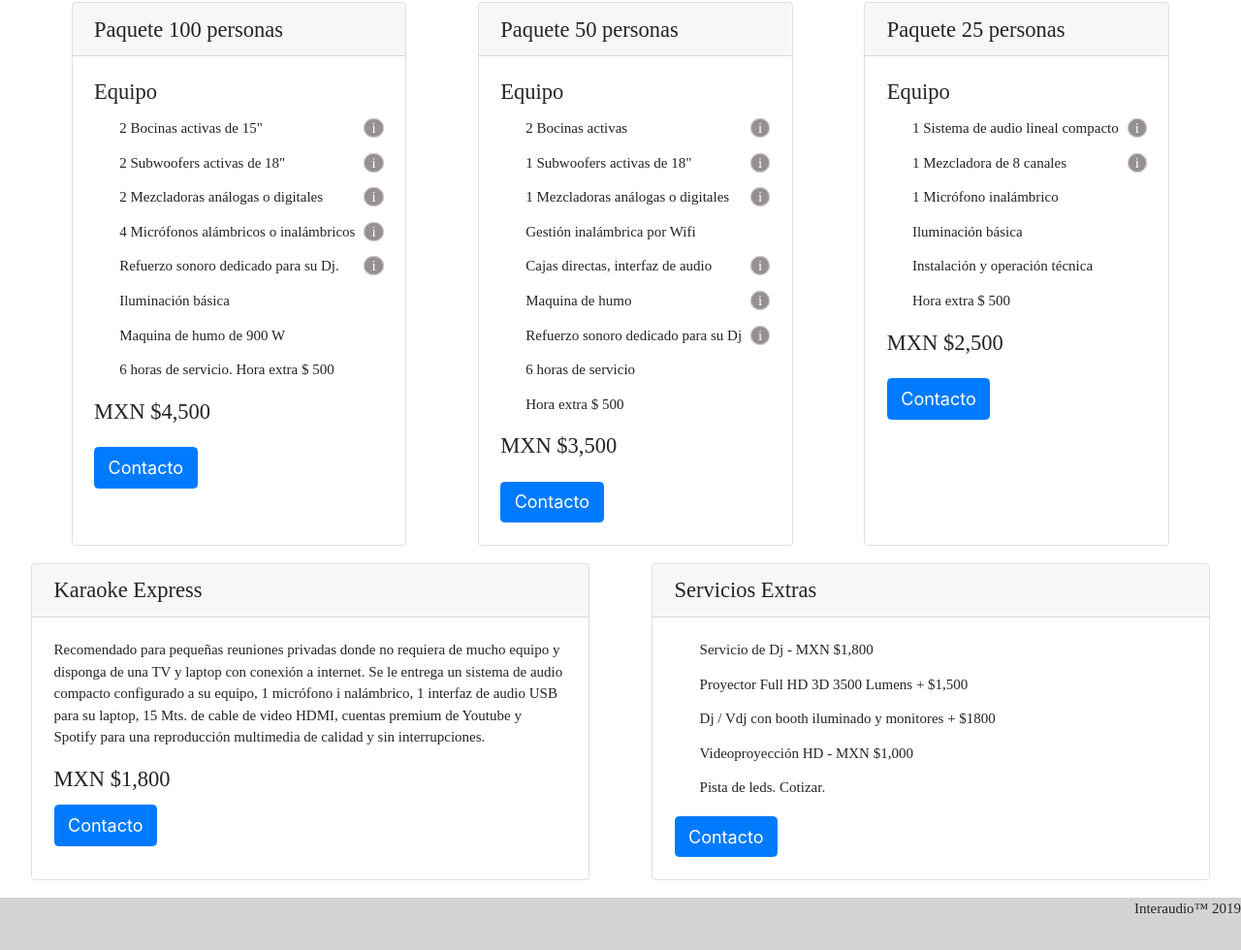
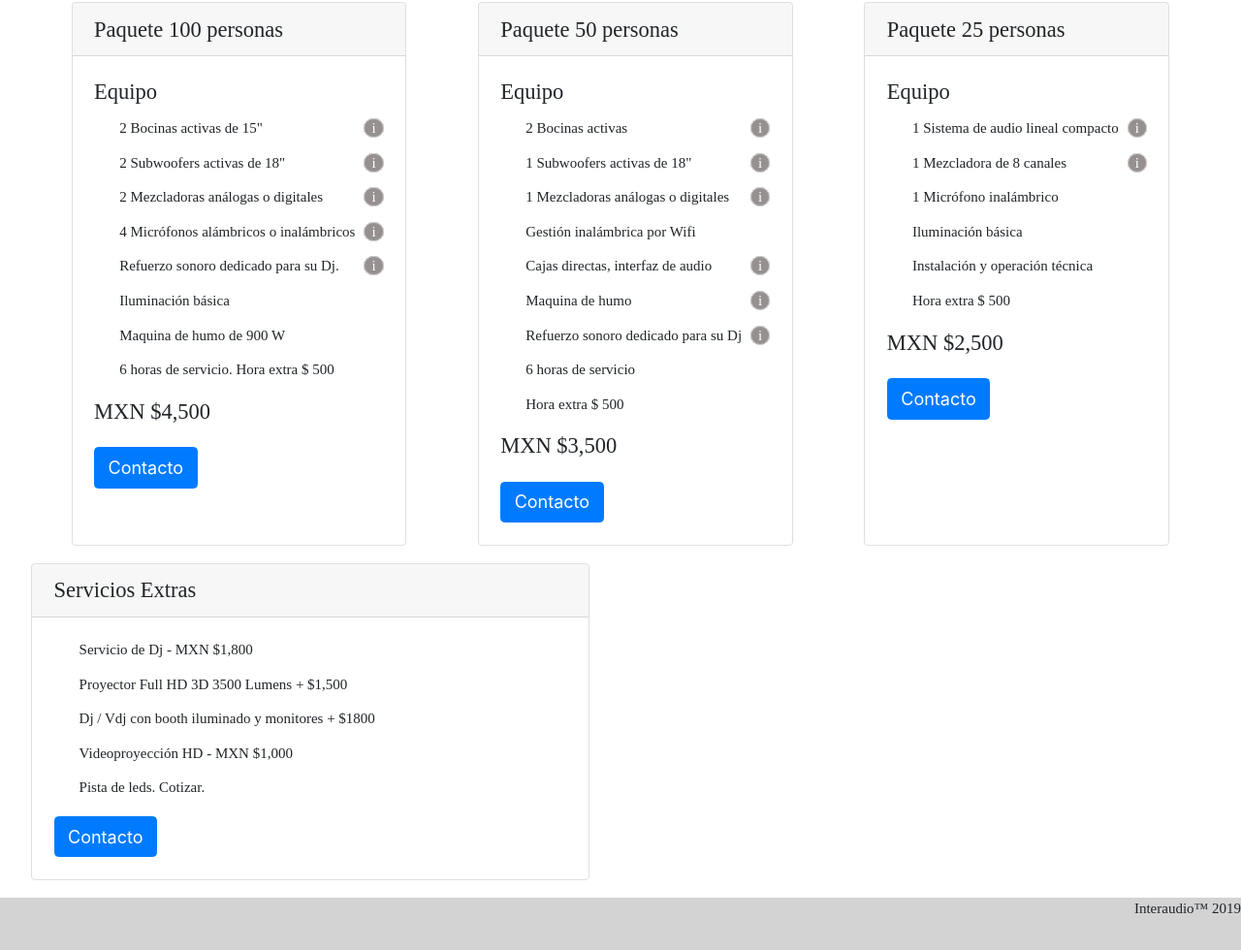
Before and after one commit to danielles0xG/interaudio_v3, a Gatsby site: page / in a window 1280 px wide. Shown: the part 1113-2093 px from the top of the page at 97% size. Built offline with nearby package versions, Linux system fonts and the light colour scheme; Gatsby itself is replaced by a stand-in of ours; a web font is replaced by a local one.

Commit message:
Update Paquetes.jsx
Delete karaoke

```diff
--- a/src/components/Paquetes/Paquetes.jsx
+++ b/src/components/Paquetes/Paquetes.jsx
@@ -35,27 +35,6 @@ const Paquetes = ({main,second}) =>{
 
                 <div className='card_wrapper_2_bundle'>
                     <div class="card" style={{width:'90%'}}>
-                        <h5 class="card-header">Karaoke Express</h5>
-                            <div class="card-body">
-
-
-                                <p>Recomendado para pequeñas reuniones privadas donde no requiera
-                                    de mucho equipo y disponga de una TV y laptop con conexión a internet.
-                                    Se le entrega un sistema de audio compacto configurado a su equipo, 1 micrófono i
-                                    nalámbrico, 1 interfaz de audio USB para su laptop, 15 Mts. de cable de video HDMI,
-                                    cuentas premium de Youtube y Spotify para una reproducción multimedia de calidad y
-                                    sin interrupciones.
-                                </p>
-
-                                <h5 class="card-title">MXN  $1,800 </h5>
-
-                                <a href="mailto:info@interaudio.mx" class="btn btn-primary">Contacto</a>
-                            </div>
-                    </div>
-                </div>
-
-                <div className='card_wrapper_2_bundle'>
-                    <div class="card" style={{width:'90%'}}>
                         <h5 class="card-header">Servicios Extras</h5>
                             <div class="card-body">
                                     <ul>
```
